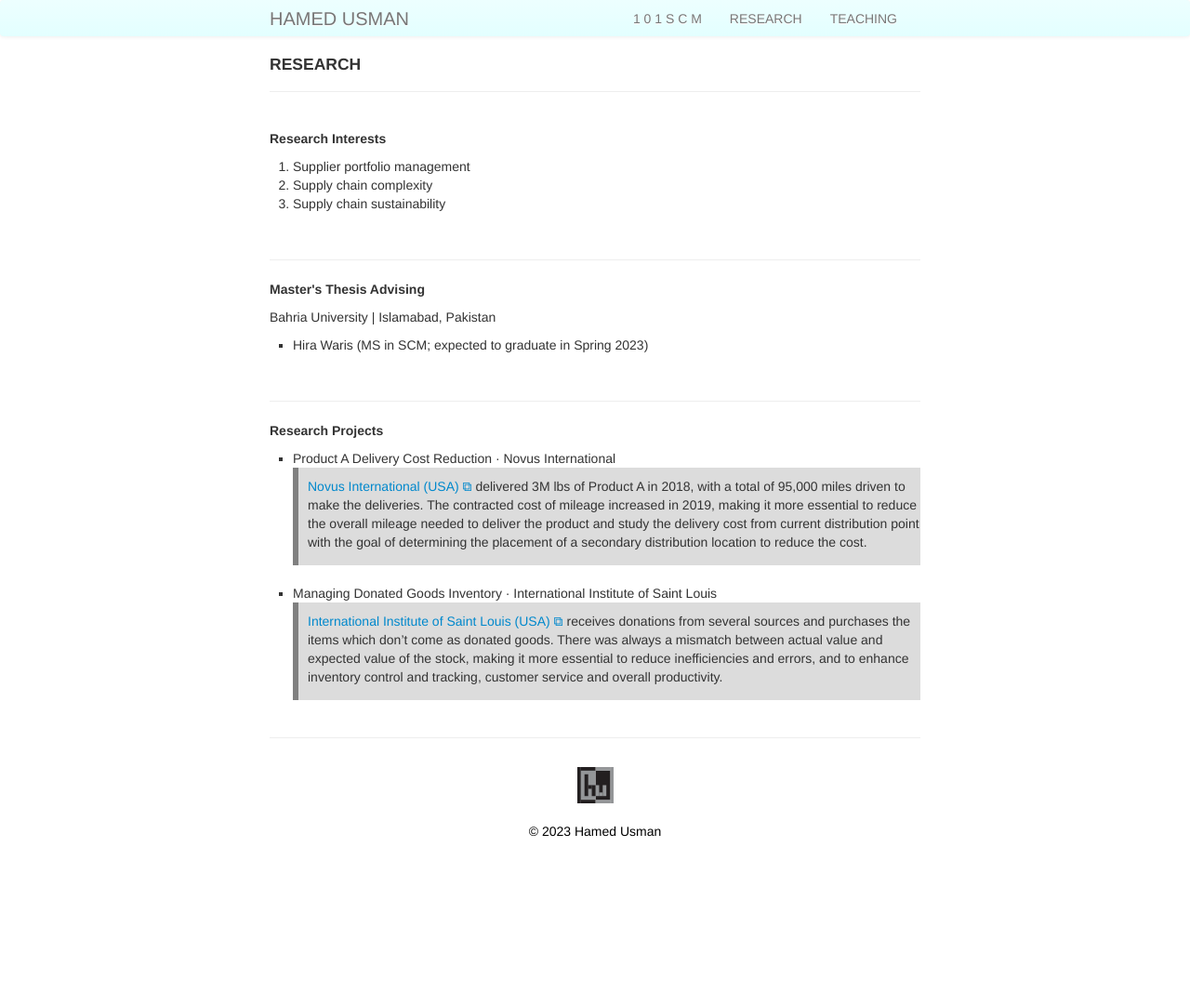
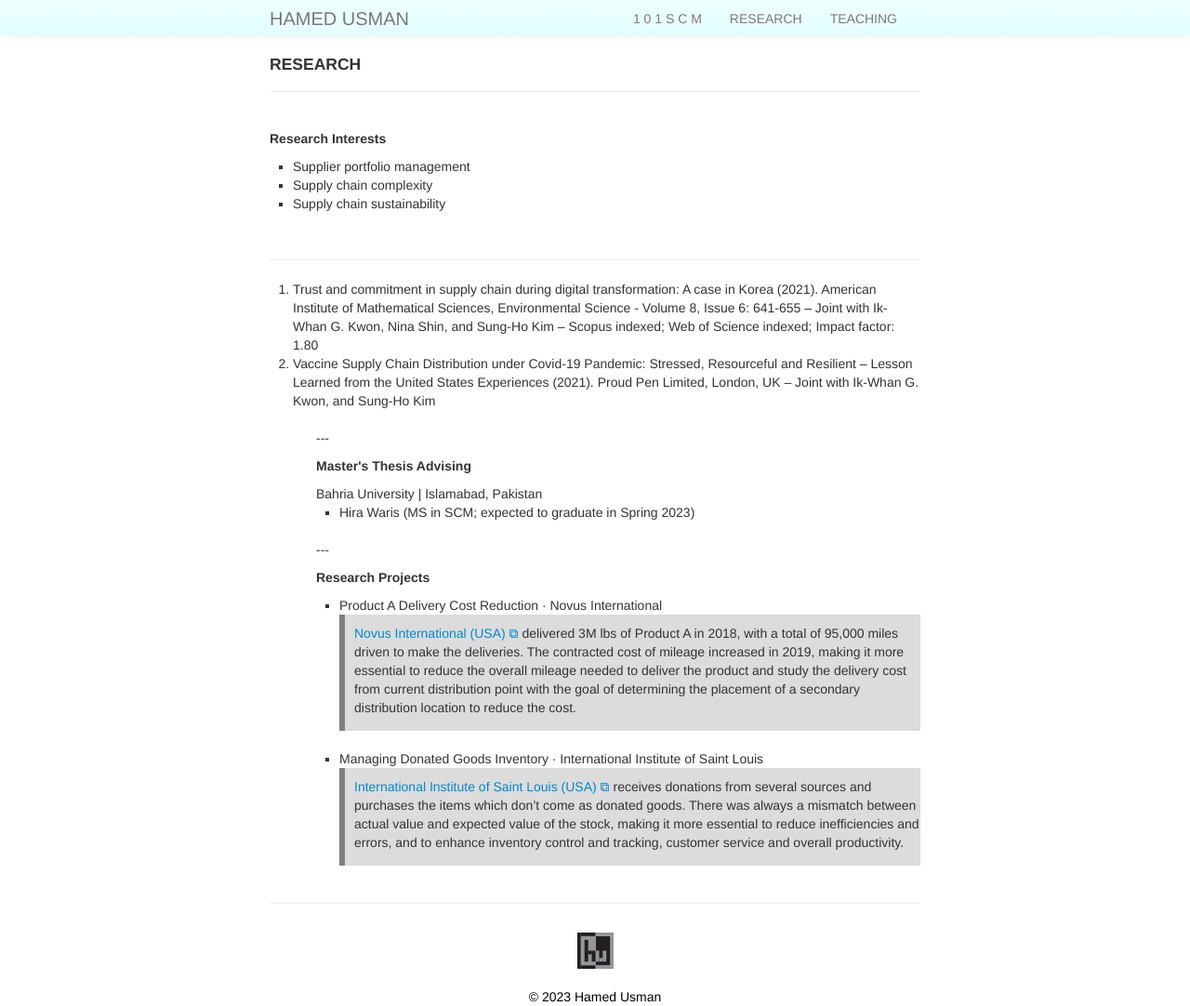
Before and after one commit to hamedusman/hamedusman.github.io, a Jekyll site: the page built from pages/research.md, in a window 1280 px wide. Shown: the whole page at 93% size. Built offline with Jekyll 4.4.1, drawn with Linux system fonts in a browser that asks for light colours; before the commit the page ends 904 px from its top, so only the background shows below that.

Commit message:
Update research.md

```diff
--- a/pages/research.md
+++ b/pages/research.md
@@ -5,11 +5,22 @@ description: list of research activities
 ---
 
 <h5>Research Interests</h5>
-<ol>
+<ul>
 <li>Supplier portfolio management</li>
 <li>Supply chain complexity</li>
 <li>Supply chain sustainability</li>
-</ol>
+</ul>
+
+
+<br/>
+
+---
+
+<ol>
+  <li>Trust and commitment in supply chain during digital transformation: A case in Korea (2021). American Institute of Mathematical Sciences, Environmental Science - Volume 8, Issue 6: 641-655 – Joint with Ik-Whan G. Kwon, Nina Shin, and Sung-Ho Kim – Scopus indexed; Web of Science indexed; Impact factor: 1.80</li>
+  <li>Vaccine Supply Chain Distribution under Covid-19 Pandemic: Stressed, Resourceful and Resilient – Lesson Learned from the United States Experiences (2021). Proud Pen Limited, London, UK – Joint with Ik-Whan G. Kwon, and Sung-Ho Kim</li>
+<ol>
+
 
 <br/>
 
```
